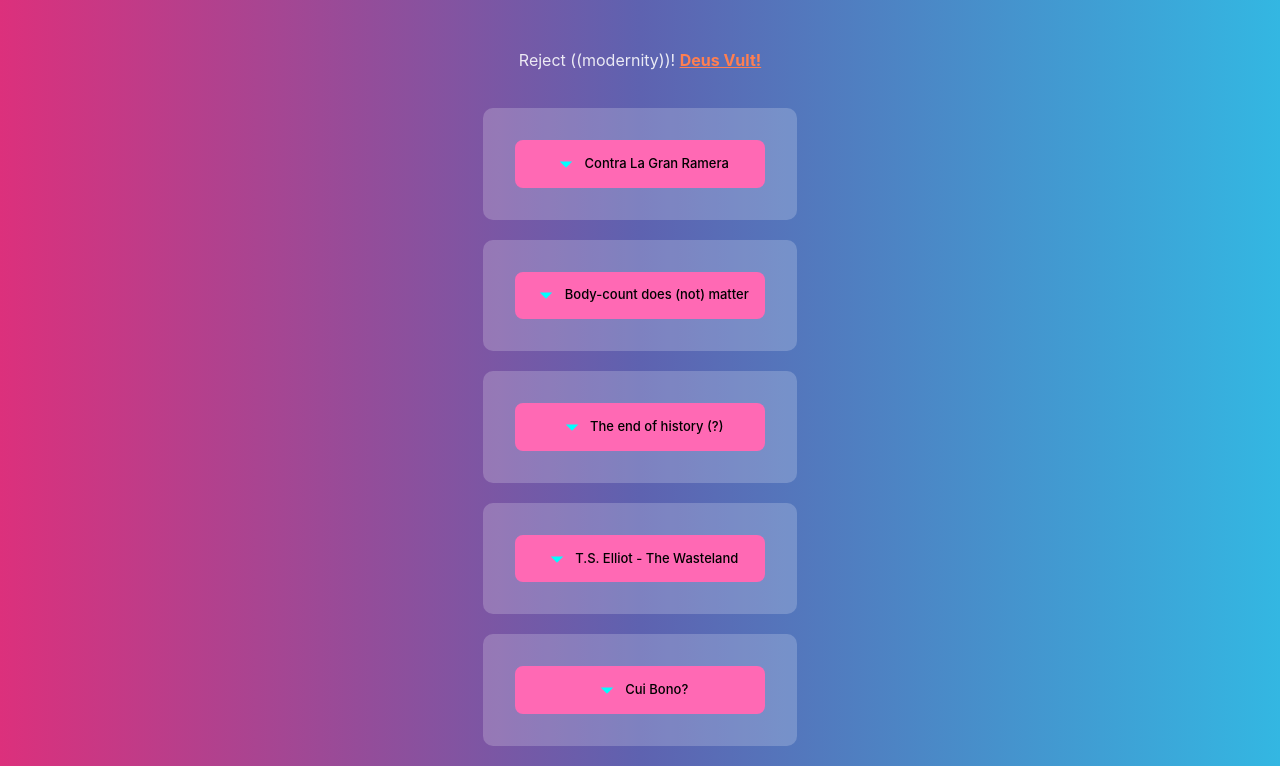
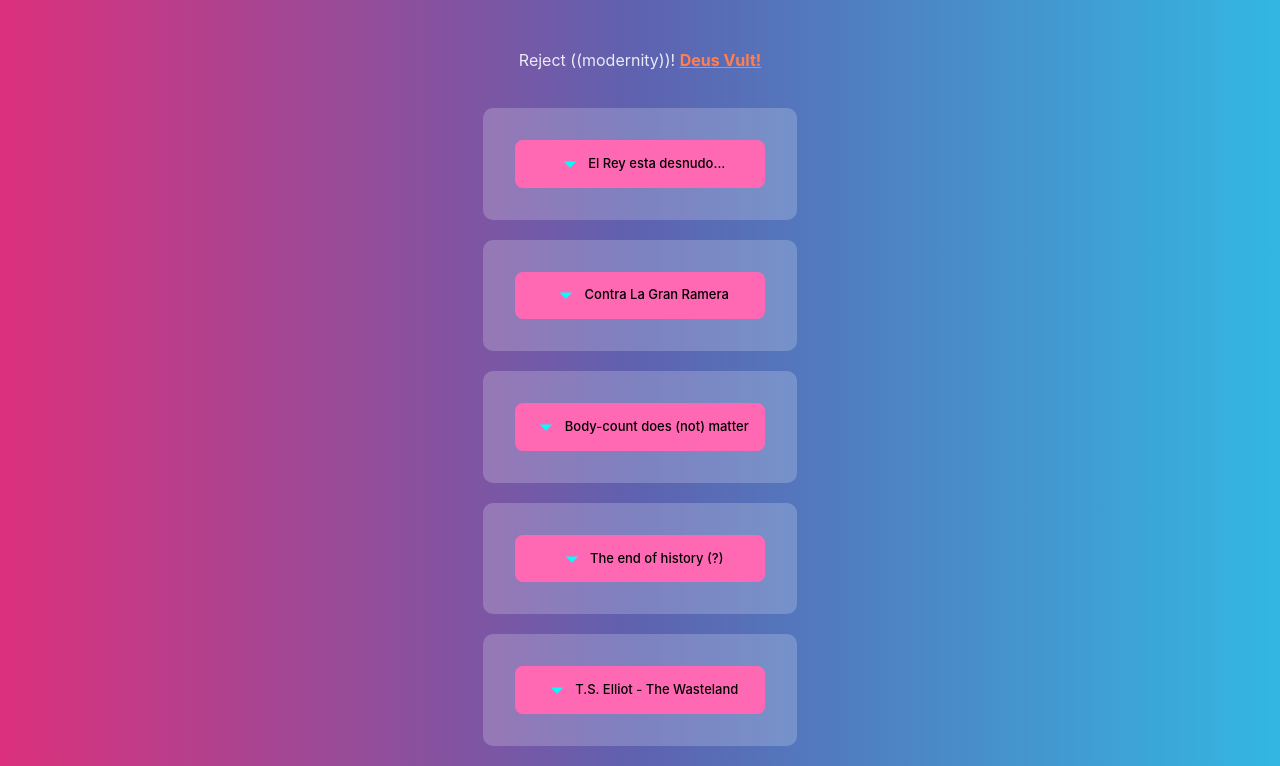
Before and after one commit to Perlesvaux/revelations, a React (Vite) app: page / in a window 1280 px wide. Shown: the top 766 px of the page. Built offline with nearby package versions, Linux system fonts and the light colour scheme.

Commit message:
new: content

```diff
--- a/src/videoCollection.js
+++ b/src/videoCollection.js
@@ -1,4 +1,12 @@
 export default [
+  {
+    full:false,
+    title: "El Rey esta desnudo...",
+    contents: [
+      {src:"https://www.youtube.com/embed/Y1iHX2Udcyk", topic:"Mi Lucha"},
+      {src:"https://www.youtube.com/embed/5dVFlPNTjYg", topic:"Anillo de Lanserote"},
+    ]
+  },
     {
       full:false,
       title: "Contra La Gran Ramera",
```
